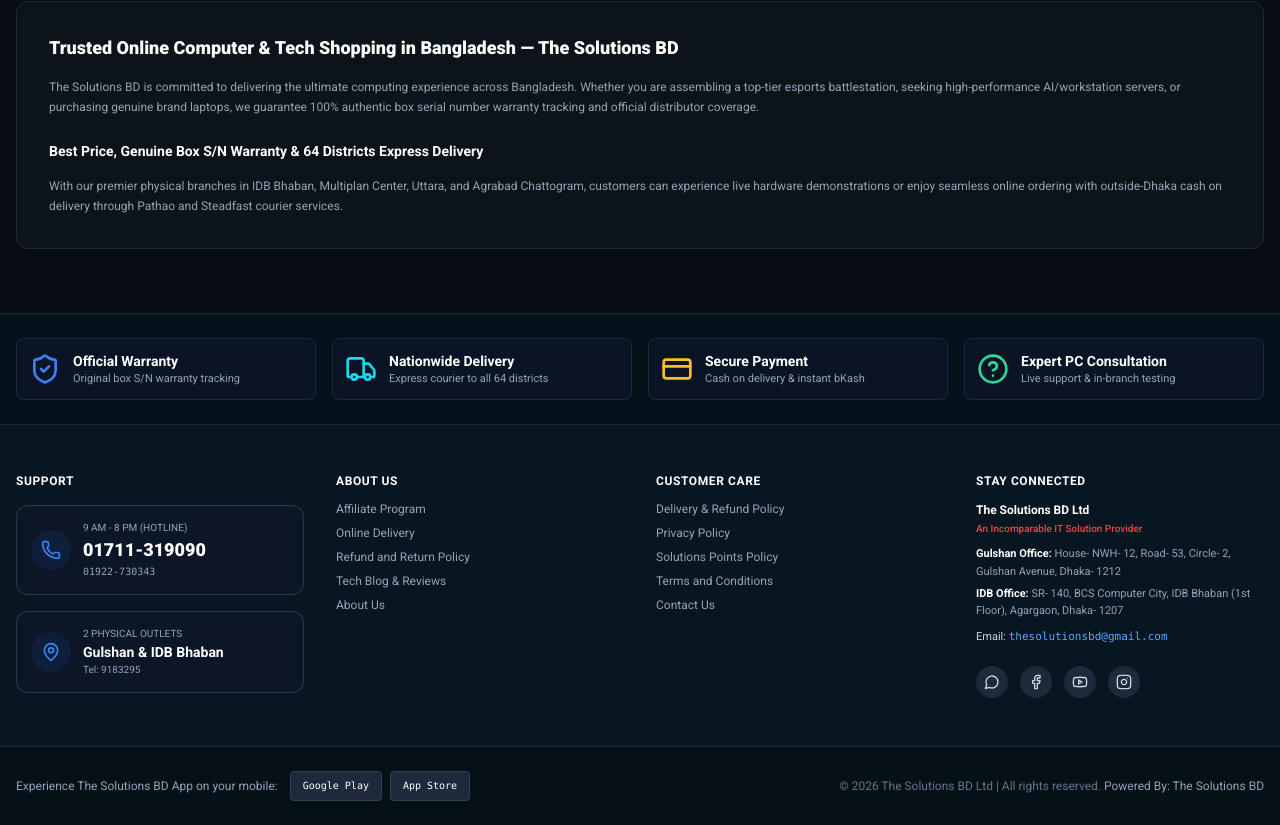
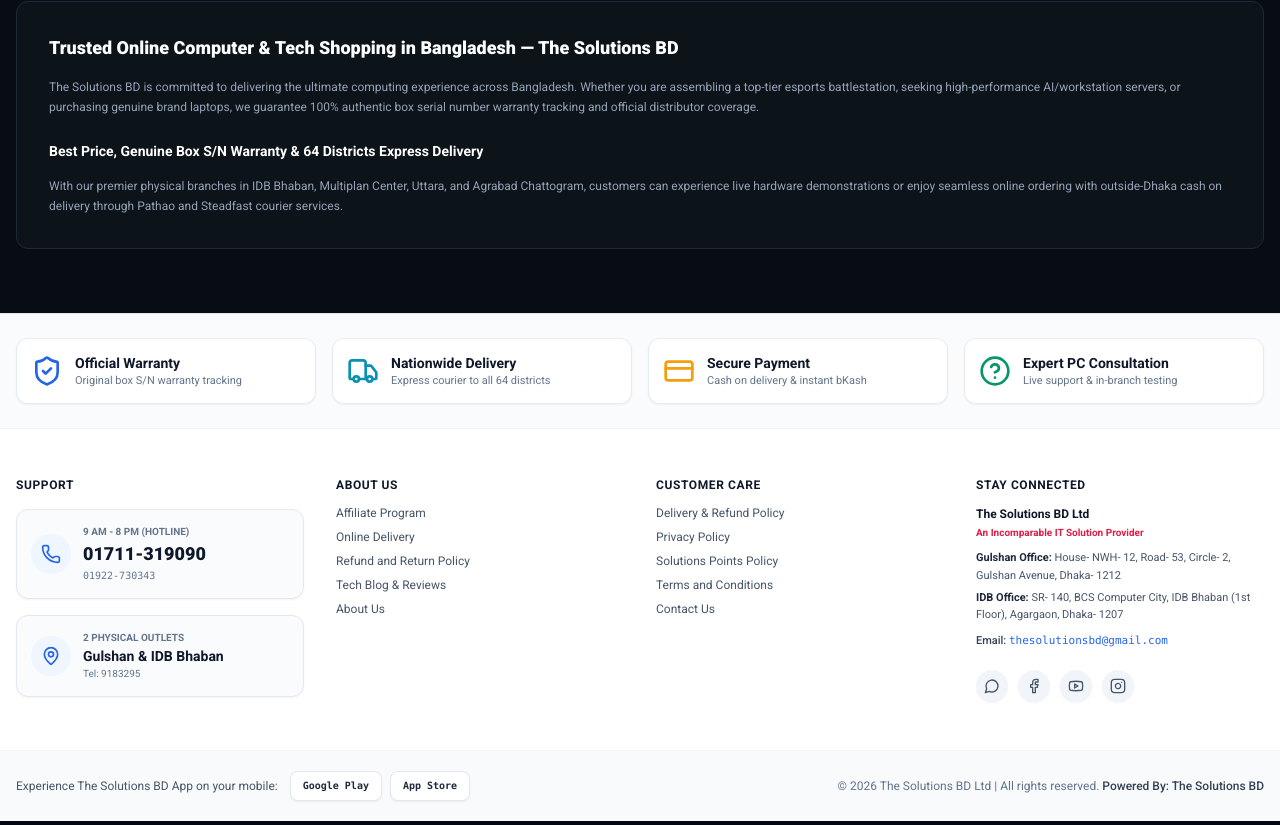
Before and after one commit to Sayadkhan/the-solustion-bd, a Next.js app in the folder apps/storefront/: page / in a window 1280 px wide. Shown: the part 3075-3900 px from the top of the page. Built offline with nearby package versions, Linux system fonts and the light colour scheme; no server answers.

Commit message:
style: convert main footer to clean white theme

```diff
--- a/apps/storefront/src/components/footer/main-footer.tsx
+++ b/apps/storefront/src/components/footer/main-footer.tsx
@@ -27,36 +27,36 @@
     });
   }, []);
   return (
-    <footer className="bg-[#081621] text-slate-400 text-xs border-t border-slate-800">
+    <footer className="bg-white text-slate-600 text-xs border-t border-slate-200">
       {/* 1. Value Badges Row */}
-      <div className="border-b border-slate-800/80 bg-[#06121b] py-6">
+      <div className="border-b border-slate-100 bg-slate-50/70 py-6">
         <div className="max-w-[1600px] mx-auto px-4 grid grid-cols-2 md:grid-cols-4 gap-4">
-          <div className="flex items-center space-x-3 p-3 rounded-lg bg-slate-900/60 border border-slate-800">
-            <ShieldCheck className="w-8 h-8 text-blue-500 shrink-0" />
+          <div className="flex items-center space-x-3 p-3.5 rounded-xl bg-white border border-slate-200/80 shadow-sm">
+            <ShieldCheck className="w-8 h-8 text-blue-600 shrink-0" />
             <div>
-              <h4 className="font-bold text-white text-xs sm:text-sm">Official Warranty</h4>
-              <p className="text-slate-400 text-[11px]">Original box S/N warranty tracking</p>
+              <h4 className="font-bold text-slate-900 text-xs sm:text-sm">Official Warranty</h4>
+              <p className="text-slate-500 text-[11px]">Original box S/N warranty tracking</p>
             </div>
           </div>
-          <div className="flex items-center space-x-3 p-3 rounded-lg bg-slate-900/60 border border-slate-800">
-            <Truck className="w-8 h-8 text-cyan-400 shrink-0" />
+          <div className="flex items-center space-x-3 p-3.5 rounded-xl bg-white border border-slate-200/80 shadow-sm">
+            <Truck className="w-8 h-8 text-cyan-600 shrink-0" />
             <div>
-              <h4 className="font-bold text-white text-xs sm:text-sm">Nationwide Delivery</h4>
-              <p className="text-slate-400 text-[11px]">Express courier to all 64 districts</p>
+              <h4 className="font-bold text-slate-900 text-xs sm:text-sm">Nationwide Delivery</h4>
+              <p className="text-slate-500 text-[11px]">Express courier to all 64 districts</p>
             </div>
           </div>
-          <div className="flex items-center space-x-3 p-3 rounded-lg bg-slate-900/60 border border-slate-800">
-            <CreditCard className="w-8 h-8 text-amber-400 shrink-0" />
+          <div className="flex items-center space-x-3 p-3.5 rounded-xl bg-white border border-slate-200/80 shadow-sm">
+            <CreditCard className="w-8 h-8 text-amber-500 shrink-0" />
             <div>
-              <h4 className="font-bold text-white text-xs sm:text-sm">Secure Payment</h4>
-              <p className="text-slate-400 text-[11px]">Cash on delivery & instant bKash</p>
+              <h4 className="font-bold text-slate-900 text-xs sm:text-sm">Secure Payment</h4>
+              <p className="text-slate-500 text-[11px]">Cash on delivery & instant bKash</p>
             </div>
           </div>
-          <div className="flex items-center space-x-3 p-3 rounded-lg bg-slate-900/60 border border-slate-800">
-            <HelpCircle className="w-8 h-8 text-emerald-400 shrink-0" />
+          <div className="flex items-center space-x-3 p-3.5 rounded-xl bg-white border border-slate-200/80 shadow-sm">
+            <HelpCircle className="w-8 h-8 text-emerald-600 shrink-0" />
             <div>
-              <h4 className="font-bold text-white text-xs sm:text-sm">Expert PC Consultation</h4>
-              <p className="text-slate-400 text-[11px]">Live support & in-branch testing</p>
+              <h4 className="font-bold text-slate-900 text-xs sm:text-sm">Expert PC Consultation</h4>
+              <p className="text-slate-500 text-[11px]">Live support & in-branch testing</p>
             </div>
           </div>
         </div>
@@ -66,22 +66,22 @@
       <div className="max-w-[1600px] mx-auto px-4 py-12 grid grid-cols-1 md:grid-cols-2 lg:grid-cols-4 gap-8">
         {/* Column 1: Support Hotline & Stores */}
         <div className="space-y-4">
-          <h4 className="font-bold text-white uppercase tracking-wider text-xs">SUPPORT</h4>
+          <h4 className="font-bold text-slate-900 uppercase tracking-wider text-xs">SUPPORT</h4>
 
           {/* Hotline Box */}
           <a
             href={`tel:${siteSettings?.hotlineNumber || "01711-319090"}`}
-            className="flex items-center gap-3 p-3.5 rounded-xl border border-slate-700/80 bg-slate-900/80 hover:bg-slate-900 hover:border-blue-500/60 transition-all group"
+            className="flex items-center gap-3 p-3.5 rounded-xl border border-slate-200 bg-slate-50/70 hover:bg-slate-100/90 hover:border-blue-400 transition-all group shadow-sm"
           >
-            <div className="w-10 h-10 rounded-full bg-blue-600/10 text-blue-500 flex items-center justify-center shrink-0 group-hover:scale-110 transition-transform">
+            <div className="w-10 h-10 rounded-full bg-blue-50 text-blue-600 flex items-center justify-center shrink-0 group-hover:scale-110 transition-transform">
               <Phone className="w-5 h-5" />
             </div>
             <div>
-              <div className="text-[10px] text-slate-400 uppercase">9 AM - 8 PM (Hotline)</div>
-              <div className="text-base sm:text-lg font-black text-white group-hover:text-blue-400 transition-colors">
+              <div className="text-[10px] text-slate-500 uppercase font-semibold">9 AM - 8 PM (Hotline)</div>
+              <div className="text-base sm:text-lg font-black text-slate-900 group-hover:text-blue-600 transition-colors">
                 {siteSettings?.hotlineNumber || "01711-319090"}
               </div>
-              <div className="text-[10px] text-slate-400 font-mono">
+              <div className="text-[10px] text-slate-500 font-mono">
                 {siteSettings?.whatsappNumber || "01922-730343"}
               </div>
             </div>
@@ -90,17 +90,17 @@
           {/* Store Locator Box */}
           <Link
             href="/track-order"
-            className="flex items-center gap-3 p-3.5 rounded-xl border border-slate-700/80 bg-slate-900/80 hover:bg-slate-900 hover:border-blue-500/60 transition-all group"
+            className="flex items-center gap-3 p-3.5 rounded-xl border border-slate-200 bg-slate-50/70 hover:bg-slate-100/90 hover:border-blue-400 transition-all group shadow-sm"
           >
-            <div className="w-10 h-10 rounded-full bg-blue-600/10 text-blue-500 flex items-center justify-center shrink-0 group-hover:scale-110 transition-transform">
+            <div className="w-10 h-10 rounded-full bg-blue-50 text-blue-600 flex items-center justify-center shrink-0 group-hover:scale-110 transition-transform">
               <MapPin className="w-5 h-5" />
             </div>
             <div>
-              <div className="text-[10px] text-slate-400 uppercase">2 Physical Outlets</div>
-              <div className="text-sm font-bold text-white group-hover:text-blue-400 transition-colors">
+              <div className="text-[10px] text-slate-500 uppercase font-semibold">2 Physical Outlets</div>
+              <div className="text-sm font-bold text-slate-900 group-hover:text-blue-600 transition-colors">
                 Gulshan & IDB Bhaban
               </div>
-              <div className="text-[10px] text-slate-400">
+              <div className="text-[10px] text-slate-500">
                 Tel: 9183295
               </div>
             </div>
@@ -109,30 +109,30 @@
 
         {/* Column 2: About Us & Links (Left sub-column) */}
         <div className="space-y-3">
-          <h4 className="font-bold text-white uppercase tracking-wider text-xs">ABOUT US</h4>
+          <h4 className="font-bold text-slate-900 uppercase tracking-wider text-xs">ABOUT US</h4>
           <ul className="space-y-2 text-xs">
             <li>
-              <Link href="/products?deals=true" className="hover:text-white transition-colors">
+              <Link href="/products?deals=true" className="text-slate-600 hover:text-blue-600 transition-colors">
                 Affiliate Program
               </Link>
             </li>
             <li>
-              <Link href="/products" className="hover:text-white transition-colors">
+              <Link href="/products" className="text-slate-600 hover:text-blue-600 transition-colors">
                 Online Delivery
               </Link>
             </li>
             <li>
-              <Link href="/track-order" className="hover:text-white transition-colors">
+              <Link href="/track-order" className="text-slate-600 hover:text-blue-600 transition-colors">
                 Refund and Return Policy
               </Link>
             </li>
             <li>
-              <Link href="/blogs" className="hover:text-white transition-colors">
+              <Link href="/blogs" className="text-slate-600 hover:text-blue-600 transition-colors">
                 Tech Blog & Reviews
               </Link>
             </li>
             <li>
-              <Link href="/about" className="hover:text-white transition-colors">
+              <Link href="/about" className="text-slate-600 hover:text-blue-600 transition-colors">
                 About Us
               </Link>
             </li>
@@ -141,30 +141,30 @@
 
         {/* Column 3: Terms & Services (Right sub-column) */}
         <div className="space-y-3">
-          <h4 className="font-bold text-white uppercase tracking-wider text-xs">CUSTOMER CARE</h4>
+          <h4 className="font-bold text-slate-900 uppercase tracking-wider text-xs">CUSTOMER CARE</h4>
           <ul className="space-y-2 text-xs">
             <li>
-              <Link href="/track-order" className="hover:text-white transition-colors">
+              <Link href="/track-order" className="text-slate-600 hover:text-blue-600 transition-colors">
                 Delivery & Refund Policy
               </Link>
             </li>
             <li>
-              <Link href="/track-order" className="hover:text-white transition-colors">
+              <Link href="/track-order" className="text-slate-600 hover:text-blue-600 transition-colors">
                 Privacy Policy
               </Link>
             </li>
             <li>
-              <Link href="/track-order" className="hover:text-white transition-colors">
+              <Link href="/track-order" className="text-slate-600 hover:text-blue-600 transition-colors">
                 Solutions Points Policy
               </Link>
             </li>
             <li>
-              <Link href="/terms" className="hover:text-white transition-colors">
+              <Link href="/terms" className="text-slate-600 hover:text-blue-600 transition-colors">
                 Terms and Conditions
               </Link>
             </li>
             <li>
-              <Link href="/contact" className="hover:text-white transition-colors">
+              <Link href="/contact" className="text-slate-600 hover:text-blue-600 transition-colors">
                 Contact Us
               </Link>
             </li>
@@ -173,33 +173,33 @@
 
         {/* Column 4: Stay Connected */}
         <div className="space-y-3">
-          <h4 className="font-bold text-white uppercase tracking-wider text-xs">STAY CONNECTED</h4>
-          <div className="text-xs space-y-2 leading-relaxed text-slate-300">
+          <h4 className="font-bold text-slate-900 uppercase tracking-wider text-xs">STAY CONNECTED</h4>
+          <div className="text-xs space-y-2 leading-relaxed text-slate-600">
             <div>
-              <div className="font-bold text-white">The Solutions BD Ltd</div>
-              <p className="text-[10px] text-red-500 font-medium">An Incomparable IT Solution Provider</p>
+              <div className="font-bold text-slate-900">The Solutions BD Ltd</div>
+              <p className="text-[10px] text-rose-600 font-semibold">An Incomparable IT Solution Provider</p>
             </div>
 
             <div className="space-y-1 text-[11px]">
               <div>
-                <span className="font-bold text-white">Gulshan Office:</span>{" "}
-                <span className="text-slate-400">
+                <span className="font-bold text-slate-800">Gulshan Office:</span>{" "}
+                <span className="text-slate-600">
                   {siteSettings?.gulshanAddress || "House- NWH- 12, Road- 53, Circle- 2, Gulshan Avenue, Dhaka- 1212"}
                 </span>
               </div>
               <div>
-                <span className="font-bold text-white">IDB Office:</span>{" "}
-                <span className="text-slate-400">
+                <span className="font-bold text-slate-800">IDB Office:</span>{" "}
+                <span className="text-slate-600">
                   {siteSettings?.idbAddress || "SR- 140, BCS Computer City, IDB Bhaban (1st Floor), Agargaon, Dhaka- 1207"}
                 </span>
               </div>
             </div>
 
             <div className="text-[11px]">
-              Email:{" "}
+              <span className="font-medium text-slate-700">Email:</span>{" "}
               <a
                 href={`mailto:${siteSettings?.contactEmail || "thesolutionsbd@gmail.com"}`}
-                className="text-blue-400 hover:underline font-mono"
+                className="text-blue-600 hover:underline font-mono"
               >
                 {siteSettings?.contactEmail || "thesolutionsbd@gmail.com"}
               </a>
@@ -207,12 +207,12 @@
           </div>
 
           {/* Social Icons */}
-          <div className="flex items-center gap-3 pt-2">
+          <div className="flex items-center gap-2.5 pt-2">
             <a
               href={`https://wa.me/${(siteSettings?.whatsappNumber || "01922730343").replace(/[^0-9]/g, "")}`}
               target="_blank"
               rel="noreferrer"
-              className="p-2 rounded-full bg-slate-800 text-slate-300 hover:text-emerald-400 hover:bg-slate-700 transition-colors"
+              className="p-2 rounded-full bg-slate-100 text-slate-600 hover:text-white hover:bg-emerald-600 transition-colors shadow-sm"
               title="WhatsApp: 01922-730343"
             >
               <MessageCircle className="w-4 h-4" />
@@ -221,7 +221,7 @@
               href="https://facebook.com"
               target="_blank"
               rel="noreferrer"
-              className="p-2 rounded-full bg-slate-800 text-slate-300 hover:text-blue-500 hover:bg-slate-700 transition-colors"
+              className="p-2 rounded-full bg-slate-100 text-slate-600 hover:text-white hover:bg-blue-600 transition-colors shadow-sm"
               title="Facebook"
             >
               <Facebook className="w-4 h-4" />
@@ -230,7 +230,7 @@
               href="https://youtube.com"
               target="_blank"
               rel="noreferrer"
-              className="p-2 rounded-full bg-slate-800 text-slate-300 hover:text-red-500 hover:bg-slate-700 transition-colors"
+              className="p-2 rounded-full bg-slate-100 text-slate-600 hover:text-white hover:bg-red-600 transition-colors shadow-sm"
               title="YouTube"
             >
               <Youtube className="w-4 h-4" />
@@ -239,7 +239,7 @@
               href="https://instagram.com"
               target="_blank"
               rel="noreferrer"
-              className="p-2 rounded-full bg-slate-800 text-slate-300 hover:text-rose-500 hover:bg-slate-700 transition-colors"
+              className="p-2 rounded-full bg-slate-100 text-slate-600 hover:text-white hover:bg-rose-600 transition-colors shadow-sm"
               title="Instagram"
             >
               <Instagram className="w-4 h-4" />
@@ -249,15 +249,15 @@
       </div>
 
       {/* 3. App Store Badges & Bottom Copyright Bar */}
-      <div className="border-t border-slate-800 bg-[#061017] py-6 px-4">
+      <div className="border-t border-slate-100 bg-slate-50 py-5 px-4">
         <div className="max-w-[1600px] mx-auto flex flex-col md:flex-row items-center justify-between gap-4 text-xs">
           <div className="flex items-center gap-3">
-            <span className="text-slate-400">Experience The Solutions BD App on your mobile:</span>
+            <span className="text-slate-600">Experience The Solutions BD App on your mobile:</span>
             <div className="flex items-center gap-2">
-              <span className="px-3 py-1.5 rounded bg-slate-800 text-white font-mono text-[10px] border border-slate-700">
+              <span className="px-3 py-1.5 rounded-lg bg-white text-slate-800 font-mono text-[10px] border border-slate-200 shadow-sm font-semibold">
                 Google Play
               </span>
-              <span className="px-3 py-1.5 rounded bg-slate-800 text-white font-mono text-[10px] border border-slate-700">
+              <span className="px-3 py-1.5 rounded-lg bg-white text-slate-800 font-mono text-[10px] border border-slate-200 shadow-sm font-semibold">
                 App Store
               </span>
             </div>
@@ -265,7 +265,7 @@
 
           <div className="text-center md:text-right text-slate-500">
             <span>© 2026 The Solutions BD Ltd | All rights reserved. </span>
-            <span className="text-slate-400">Powered By: The Solutions BD</span>
+            <span className="text-slate-700 font-medium">Powered By: The Solutions BD</span>
           </div>
         </div>
       </div>
```
